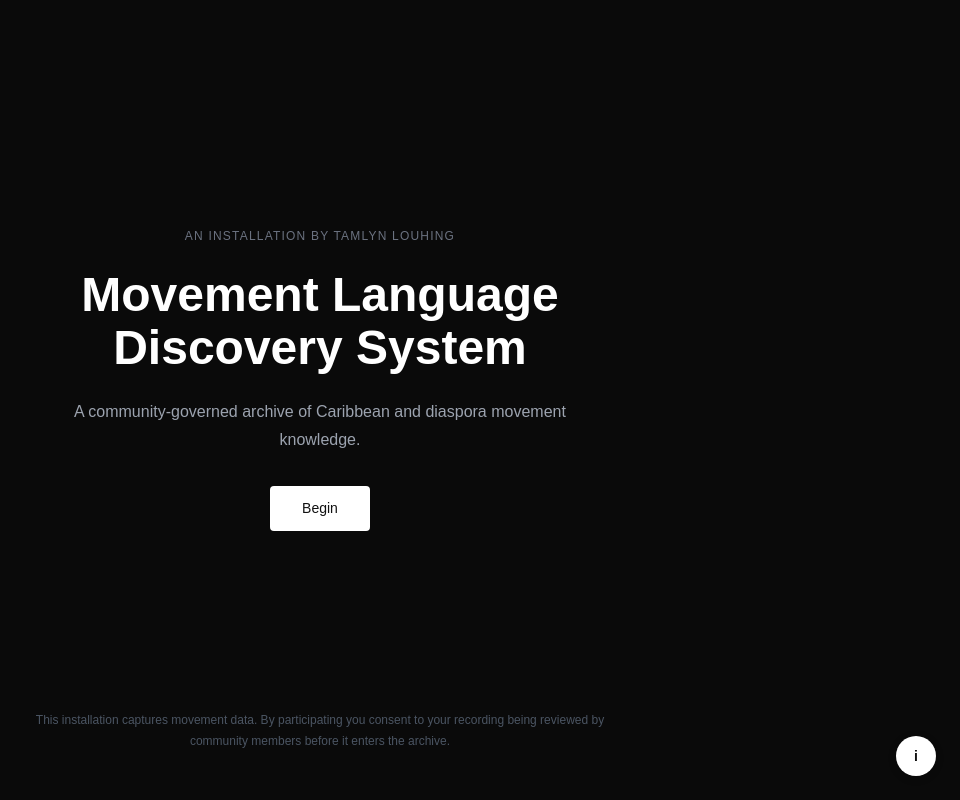
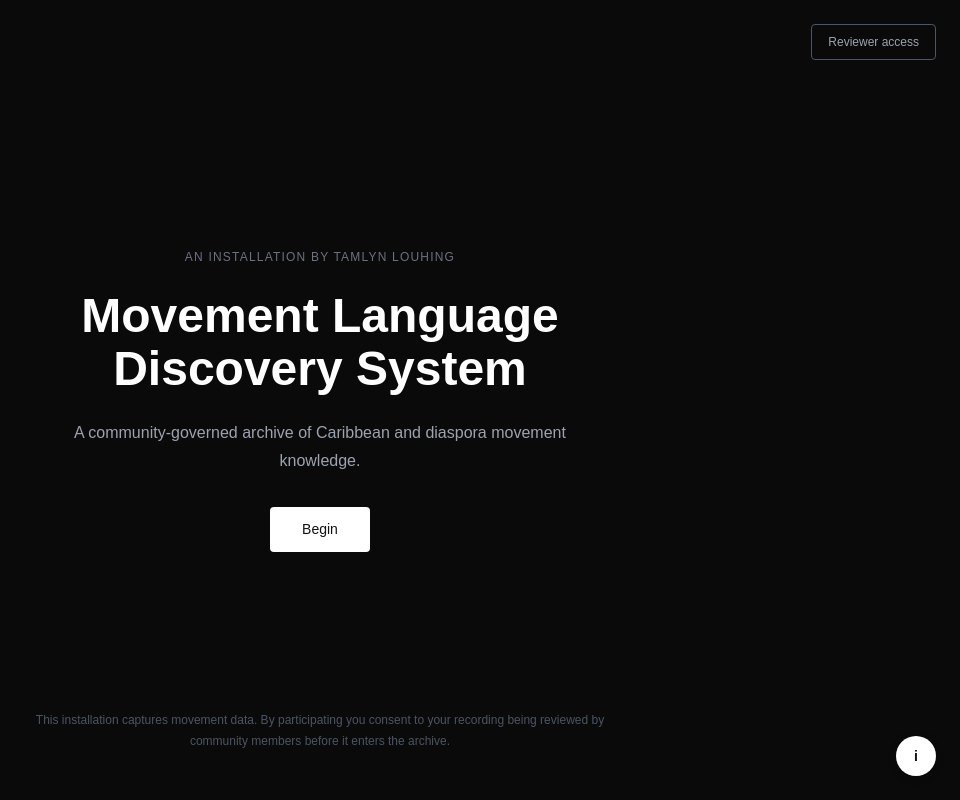
Before and after one commit to anothertee/mlds-pilot, a Next.js app: page / in a window 1280 px wide. Shown: the whole page, without its empty margins (320-1280 px from the left). Built offline with nearby package versions, Linux system fonts and the light colour scheme.

Commit message:
feat: welcome page, facilitator auth, reviewer link, info overlay, QR code on submission page

```diff
--- a/src/app/globals.css
+++ b/src/app/globals.css
@@ -1,16 +1,23 @@
 @import "tailwindcss";
 
 :root {
-  --foreground: #171717;
-}
-
-@media (prefers-color-scheme: dark) {
-  :root {
-    --foreground: #ededed;
-  }
+  --color-hover: #f3f4f6;
+  --color-hover-dark: rgba(255, 255, 255, 0.1);
 }
 
 body {
   color: #171717;
   font-family: Arial, Helvetica, sans-serif;
 }
+
+a, button {
+  transition: background-color 0.15s ease, opacity 0.15s ease;
+}
+
+.btn:hover {
+  background-color: var(--color-hover) !important;
+}
+
+.btn-dark:hover {
+  background-color: var(--color-hover-dark) !important;
+}
--- a/src/app/page.js
+++ b/src/app/page.js
@@ -1,6 +1,7 @@
 'use client';
 
 import InfoOverlay from '@/components/InfoOverlay';
+import ReviewerLink from '@/components/ReviewerLink';
 
 export default function WelcomePage() {
   return (
@@ -12,20 +13,18 @@ export default function WelcomePage() {
           display: 'flex',
           flexDirection: 'column',
           alignItems: 'center',
-          justifyContent: 'space-between',
+          justifyContent: 'center',
           padding: '3rem 1.5rem',
           textAlign: 'center',
         }}
       >
-        <div />
-
         <div style={{ width: '100%', maxWidth: '36rem' }}>
           <div style={{ marginBottom: '2rem' }}>
             <p style={{ fontSize: '0.75rem', fontWeight: '500', textTransform: 'uppercase', letterSpacing: '0.1em', color: '#6b7280', marginBottom: '1.5rem' }}>
               An installation by Tamlyn LouHing
             </p>
             <h1 style={{ fontSize: '3rem', fontWeight: '600', color: '#ffffff', lineHeight: '1.1', marginBottom: '1.5rem' }}>
-              Movement Language Discovery System
+              Movement Language<br />Discovery System
             </h1>
             <p style={{ fontSize: '1rem', lineHeight: '1.75', color: '#9ca3af', marginBottom: '0.75rem' }}>
               A community-governed archive of Caribbean and diaspora movement knowledge.
@@ -49,14 +48,15 @@ export default function WelcomePage() {
           </a>
         </div>
 
-        <p style={{ width: '100%', maxWidth: '36rem', fontSize: '0.75rem', color: '#4b5563', lineHeight: '1.75', textAlign: 'center' }}>
+        <p style={{ position: 'absolute', bottom: '3rem', width: '100%', maxWidth: '36rem', fontSize: '0.75rem', color: '#4b5563', lineHeight: '1.75', textAlign: 'center' }}>
           This installation captures movement data. By participating you consent
           to your recording being reviewed by community members before it enters
           the archive.
         </p>
       </main>
 
-      <InfoOverlay dark={true} />
+      <InfoOverlay />
+      <ReviewerLink dark={true} />
     </>
   );
 }
--- a/src/app/submission/[id]/page.js
+++ b/src/app/submission/[id]/page.js
@@ -2,6 +2,7 @@ import { adminDb } from '@/lib/firebaseAdmin';
 import TagDisplay from '@/components/TagDisplay';
 import QRCode from '@/components/QRCode';
 import InfoOverlay from '@/components/InfoOverlay';
+import ReviewerLink from '@/components/ReviewerLink';
 
 export default async function SubmissionPage({ params }) {
   const { id } = await params;
@@ -79,6 +80,7 @@ export default async function SubmissionPage({ params }) {
         </div>
       </main>
       <InfoOverlay dark={false} />
+      <ReviewerLink dark={false} />
     </>
   );
 }
--- a/src/app/upload/page.js
+++ b/src/app/upload/page.js
@@ -3,6 +3,8 @@
 import { useEffect, useState } from 'react';
 import UploadForm from '@/components/UploadForm';
 import InfoOverlay from '@/components/InfoOverlay';
+import ReviewerLink from '@/components/ReviewerLink';
+
 
 export default function UploadPage() {
   const [authenticated, setAuthenticated] = useState(false);
@@ -87,6 +89,7 @@ export default function UploadPage() {
         </div>
       </main>
       <InfoOverlay dark={false} />
+      <ReviewerLink dark={false} />
     </>
   );
 }
--- /dev/null
+++ b/src/components/ReviewerLink.js
@@ -0,0 +1,24 @@
+export default function ReviewerLink({ dark = false }) {
+    return (
+      <a
+        href="/review"
+        className={dark ? 'btn-dark' : 'btn'}
+        style={{
+          position: 'fixed',
+          top: '1.5rem',
+          right: '1.5rem',
+          fontSize: '0.75rem',
+          textDecoration: 'none',
+          border: dark ? '1.5px solid #4b5563' : '1.5px solid #111111',
+          borderRadius: '0.25rem',
+          padding: '0.5rem 1rem',
+          backgroundColor: dark ? 'transparent' : '#ffffff',
+          color: dark ? '#9ca3af' : '#111111',
+          fontWeight: '500',
+          zIndex: 50,
+        }}
+      >
+        Reviewer access
+      </a>
+    );
+  }
```
